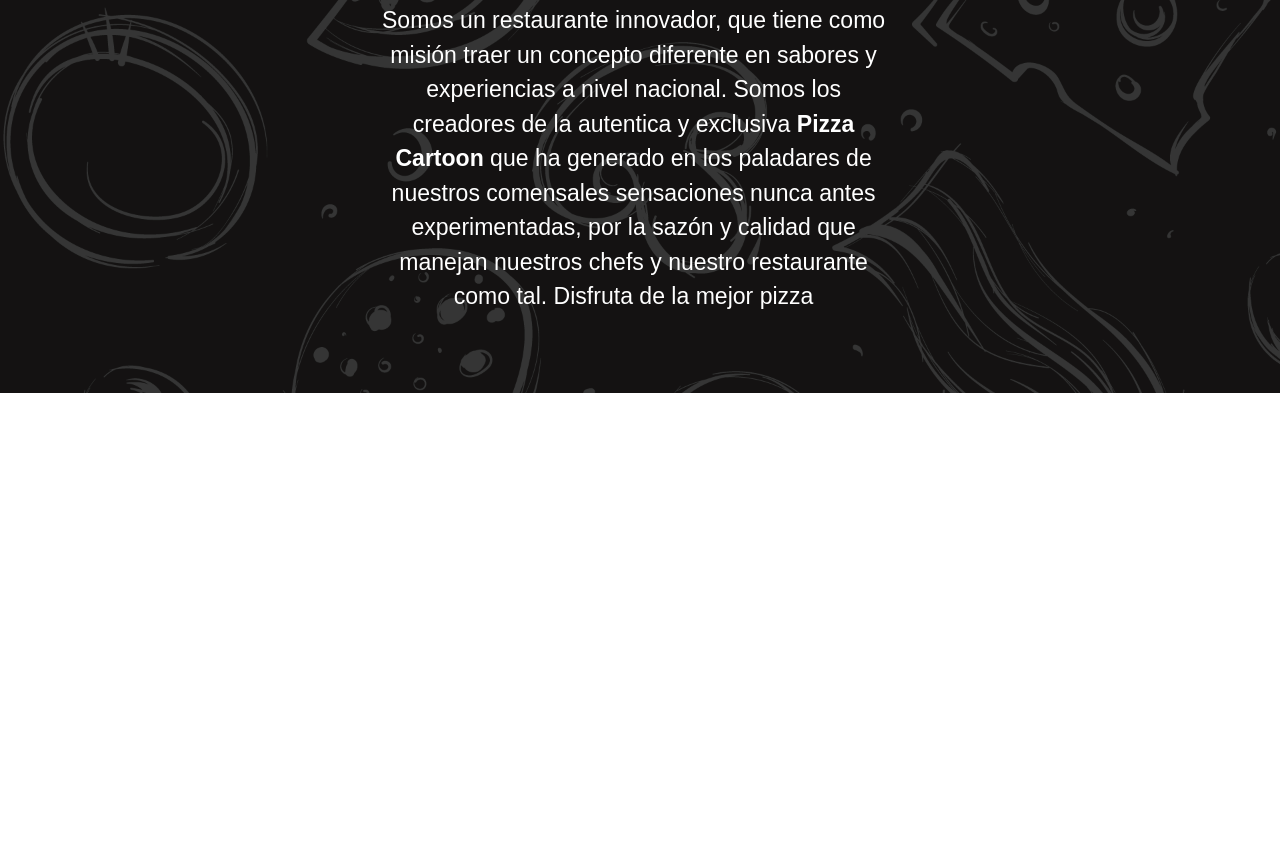
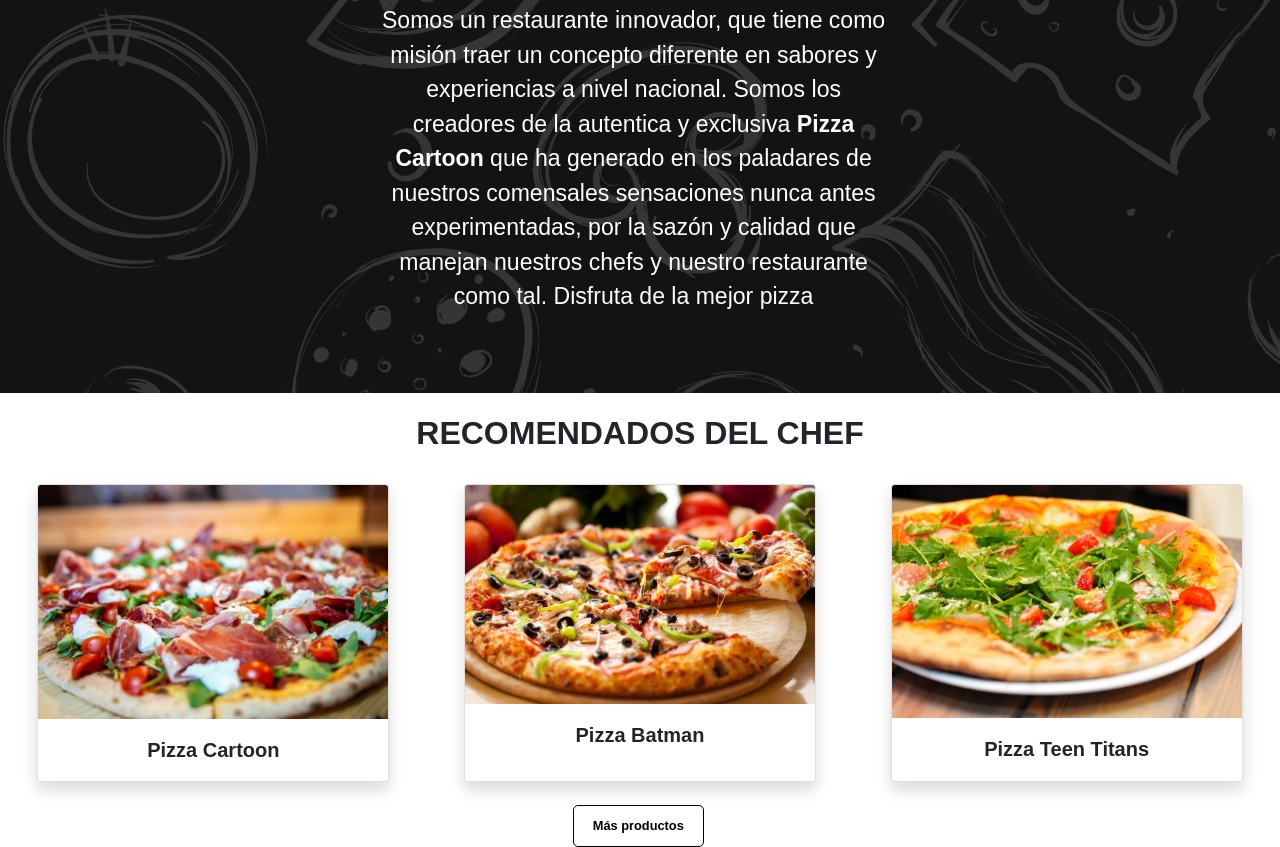
Before and after one commit to Soachi99/Reto-Talento-JuvenTIC, a plain HTML site: page Cartoon Pizza & Frutas Website/index.html in a window 1280 px wide. Shown: the part 888-1735 px from the top of the page. Before the commit the page ends 1281 px from the top, so only its background shows below. Drawn offline with nearby package versions, Linux system fonts and the light colour scheme.

Commit message:
Recomendaciones del Chef Complete

```diff
--- a/Cartoon Pizza & Frutas Website/css/index_style.css
+++ b/Cartoon Pizza & Frutas Website/css/index_style.css
@@ -206,3 +206,41 @@
 }
 
 /* Sección recomendaciones */
+
+.recomendaciones{
+    position: relative;
+    margin-top: 0%;
+}
+
+.contenedor_recomendaciones_grid{
+    display: grid;
+    grid-template-columns: repeat(3, 1fr);
+}
+
+.card {
+    margin: 10px auto;
+}
+
+#btn_mas{
+    position: absolute;
+    right: 45%;
+    margin-top: 1%;
+    color: black;
+    background: transparent;
+    font-size: 1vw;
+    padding: 1vw 1.5vw;
+    border: 1px solid black;
+    cursor: pointer;
+    border-radius: 5px;
+}
+
+@media (max-width: 1080px) {
+    .contenedor_recomendaciones_grid {
+      grid-template-columns: repeat(2, 1fr);
+    }
+  }
+  @media (max-width: 728px) {
+    .contenedor_recomendaciones_grid {
+      grid-template-columns: 1fr;
+    }
+  }
--- a/Cartoon Pizza & Frutas Website/index.html
+++ b/Cartoon Pizza & Frutas Website/index.html
@@ -113,6 +113,39 @@
     </div>
   </section>
 
+  <section class="recomendaciones">
+    <div class="contenedor_recomendaciones">
+      <h1 class="text-center"><b>RECOMENDADOS DEL CHEF</b></h1>
+      <div class="contenedor_recomendaciones_grid">
+
+        <div class="card shadow" style="width: 22rem;">
+          <img class="card-img-top" src="images/pizzacartoon.jpg" alt="Pizza Cartoon">
+          <div class="card-body">
+            <p class="card-text text-center fs-5 fw-bold">Pizza Cartoon</p>
+          </div>
+        </div>
+
+        <div class="card shadow" style="width: 22rem;">
+          <img class="card-img-top" src="images/pizzabatman.jpg" alt="Pizza Batman">
+          <div class="card-body">
+            <p class="card-text text-center fs-5 fw-bold">Pizza Batman</p>
+          </div>
+        </div>
+
+        <div class="card shadow" style="width: 22rem;">
+          <img class="card-img-top" src="images/pizzateentitans.jpeg" alt="Pizza Teen Titans">
+          <div class="card-body">
+            <p class="card-text text-center fs-5 fw-bold">Pizza Teen Titans</p>
+          </div>
+        </div>
+      </div>
+    </div>
+
+
+    <button type="button" id="btn_mas"> <b>Más productos</b></button>
+
+  </section>
+
 </body>
 
 
```
Also changed, not shown: Cartoon Pizza & Frutas Website/images/pizzabatman.jpg (added), Cartoon Pizza & Frutas Website/images/pizzacartoon.jpg (added), Cartoon Pizza & Frutas Website/images/pizzateentitans.jpeg (added).
